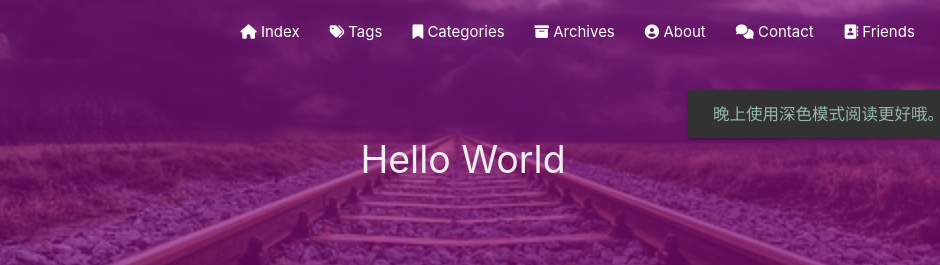
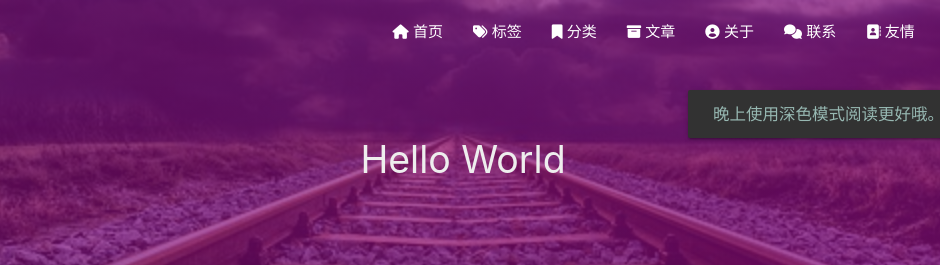
Before and after one commit to dachengshan/dachengshan.github.io, a plain HTML site: page 2023/09/13/hello-world/index.html in a window 1280 px wide. Shown: the top 265 px of the page, 177-1117 px from the left. Drawn offline with Linux system fonts and the light colour scheme; some packages are replaced by stand-ins of ours; no server answers; a script that the page names is missing.

Commit message:
Site updated: 2023-09-14 11:10:31

```diff
--- a/2023/09/13/hello-world/index.html
+++ b/2023/09/13/hello-world/index.html
@@ -78,7 +78,7 @@
 
       <i class="fas fa-home" style="zoom: 0.6;"></i>
 
-      <span>Index</span>
+      <span>首页</span>
     </a>
 
   </li>
@@ -89,7 +89,7 @@
 
       <i class="fas fa-tags" style="zoom: 0.6;"></i>
 
-      <span>Tags</span>
+      <span>标签</span>
     </a>
 
   </li>
@@ -100,7 +100,7 @@
 
       <i class="fas fa-bookmark" style="zoom: 0.6;"></i>
 
-      <span>Categories</span>
+      <span>分类</span>
     </a>
 
   </li>
@@ -111,7 +111,7 @@
 
       <i class="fas fa-archive" style="zoom: 0.6;"></i>
 
-      <span>Archives</span>
+      <span>文章</span>
     </a>
 
   </li>
@@ -122,7 +122,7 @@
 
       <i class="fas fa-user-circle" style="zoom: 0.6;"></i>
 
-      <span>About</span>
+      <span>关于</span>
     </a>
 
   </li>
@@ -133,7 +133,7 @@
 
       <i class="fas fa-comments" style="zoom: 0.6;"></i>
 
-      <span>Contact</span>
+      <span>联系</span>
     </a>
 
   </li>
@@ -144,7 +144,7 @@
 
       <i class="fas fa-address-book" style="zoom: 0.6;"></i>
 
-      <span>Friends</span>
+      <span>友情</span>
     </a>
 
   </li>
@@ -184,7 +184,7 @@
 
 			    <i class="fa-fw fas fa-home"></i>
 
-			Index
+			首页
 		</a>
 
         </li>
@@ -195,7 +195,7 @@
 
 			    <i class="fa-fw fas fa-tags"></i>
 
-			Tags
+			标签
 		</a>
 
         </li>
@@ -206,7 +206,7 @@
 
 			    <i class="fa-fw fas fa-bookmark"></i>
 
-			Categories
+			分类
 		</a>
 
         </li>
@@ -217,7 +217,7 @@
 
 			    <i class="fa-fw fas fa-archive"></i>
 
-			Archives
+			文章
 		</a>
 
         </li>
@@ -228,7 +228,7 @@
 
 			    <i class="fa-fw fas fa-user-circle"></i>
 
-			About
+			关于
 		</a>
 
         </li>
@@ -239,7 +239,7 @@
 
 			    <i class="fa-fw fas fa-comments"></i>
 
-			Contact
+			联系
 		</a>
 
         </li>
@@ -250,7 +250,7 @@
 
 			    <i class="fa-fw fas fa-address-book"></i>
 
-			Friends
+			友情
 		</a>
 
         </li>
@@ -834,13 +834,13 @@
 
         </div>
         <div class="col s12 m4 l4 social-link social-statis">
-    <a href="https://github.com/blinkfox" class="tooltipped" target="_blank" data-tooltip="访问我的GitHub" data-position="top" data-delay="50">
+    <a href="https://github.com/dachengshan" class="tooltipped" target="_blank" data-tooltip="访问我的GitHub" data-position="top" data-delay="50">
         <i class="fab fa-github"></i>
     </a>
 
 
 
-    <a href="mailto:1181062873@qq.com" class="tooltipped" target="_blank" data-tooltip="邮件联系我" data-position="top" data-delay="50">
+    <a href="mailto:tangshan.team@qq.com" class="tooltipped" target="_blank" data-tooltip="邮件联系我" data-position="top" data-delay="50">
         <i class="fas fa-envelope-open"></i>
     </a>
 
@@ -850,7 +850,7 @@
 
 
 
-    <a href="tencent://AddContact/?fromId=50&fromSubId=1&subcmd=all&uin=1181062873" class="tooltipped" target="_blank" data-tooltip="QQ联系我: 1181062873" data-position="top" data-delay="50">
+    <a href="tencent://AddContact/?fromId=50&fromSubId=1&subcmd=all&uin=329689558" class="tooltipped" target="_blank" data-tooltip="QQ联系我: 329689558" data-position="top" data-delay="50">
         <i class="fab fa-qq"></i>
     </a>
 
```
Also changed, not shown: archives/2023/09/index.html (+17 -17 lines), archives/2023/index.html (+17 -17 lines), archives/index.html (+17 -17 lines), index.html (+20 -20 lines).
